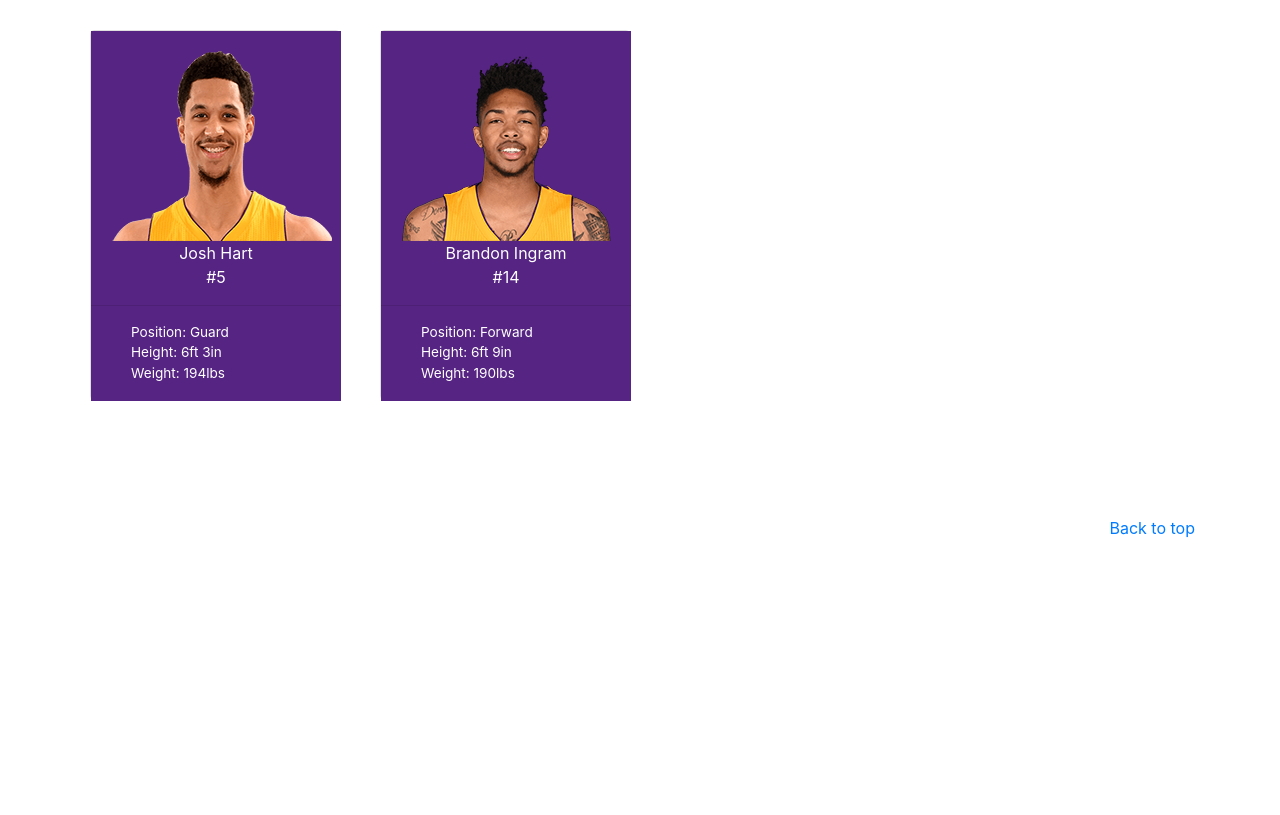
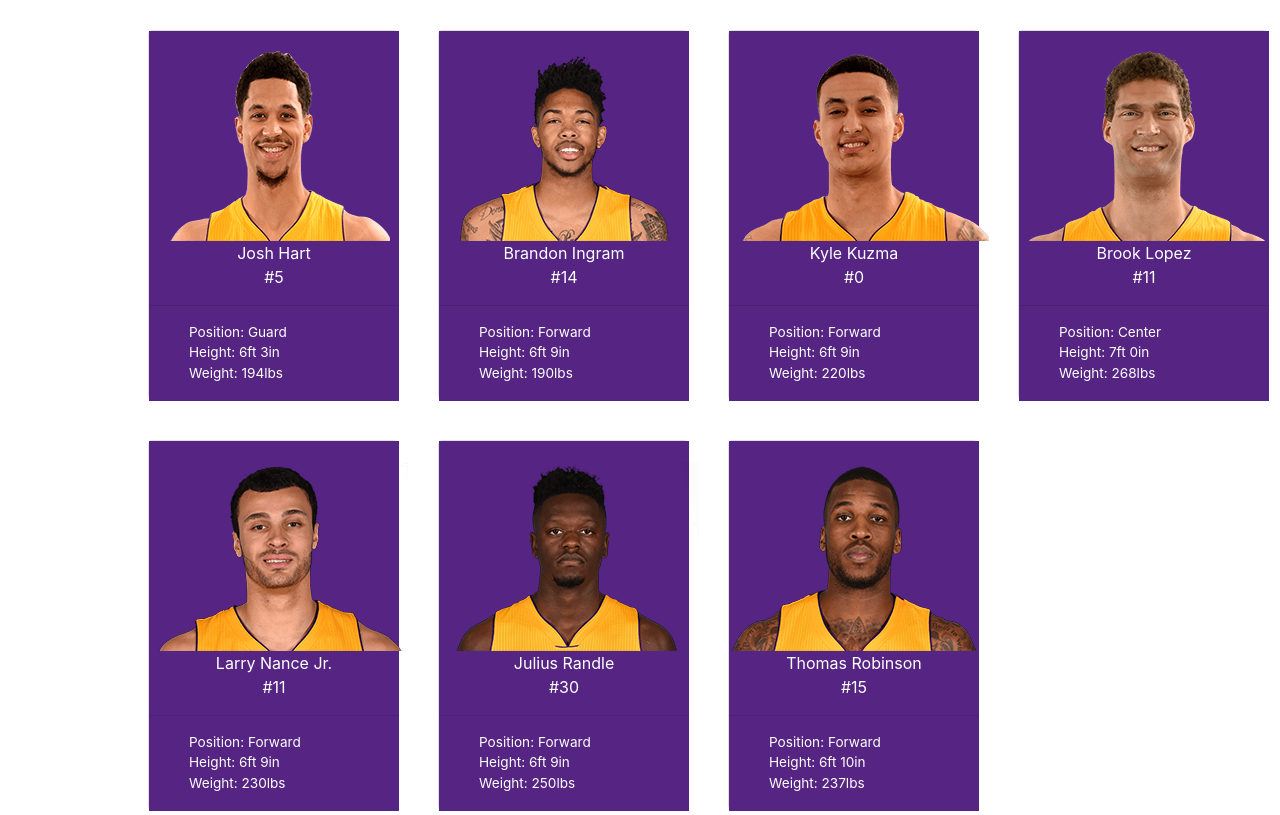
Before and after one commit to vonetta/nba, a plain HTML site: page index.html in a window 1280 px wide. Shown: the part 1340-2155 px from the top of the page. Before the commit the page ends 1904 px from the top, so only its background shows below. Drawn offline with nearby package versions, Linux system fonts and the light colour scheme; a script that the page names is missing.

Commit message:
more nba players html

```diff
--- a/css/style.css
+++ b/css/style.css
@@ -2,7 +2,7 @@
 | General
 -------------------------------------*/
 .row {
-  margin-left: 70px;
+  margin-left: 10%;
 }
 
 ul {
--- a/index.html
+++ b/index.html
@@ -218,6 +218,91 @@
             </div>
           </div>
 
+          <div class="card">
+            <div class="front">
+              <img src="./img/players/kyle.png" alt="Kyle Kuzma">
+              <p>Kyle Kuzma</p>
+              <p>#0</p>
+              <hr>
+              <ul class="card-text text-left">
+                <li>Position: Forward</li>
+                <li>Height: 6ft 9in</li>
+                <li>Weight: 220lbs</li>
+              </ul>
+            </div>
+            <div class="back">
+              <canvas id="kyle"></canvas>
+            </div>
+          </div>
+
+          <div class="card">
+            <div class="front">
+              <img src="./img/players/brook.png" alt="Brook Lopez">
+              <p>Brook Lopez</p>
+              <p>#11</p>
+              <hr>
+              <ul class="card-text text-left">
+                <li>Position: Center</li>
+                <li>Height: 7ft 0in</li>
+                <li>Weight: 268lbs</li>
+              </ul>
+            </div>
+            <div class="back">
+              <canvas id="brook"></canvas>
+            </div>
+          </div>
+
+          <div class="card">
+            <div class="front">
+              <img src="./img/players/larry.png" alt="Larry Nance Jr.">
+              <p>Larry Nance Jr.</p>
+              <p>#11</p>
+              <hr>
+              <ul class="card-text text-left">
+                <li>Position: Forward</li>
+                <li>Height: 6ft 9in</li>
+                <li>Weight: 230lbs</li>
+              </ul>
+            </div>
+            <div class="back">
+              <canvas id="larry"></canvas>
+            </div>
+          </div>
+
+          <div class="card">
+            <div class="front">
+              <img src="./img/players/julius.png" alt="Julius Randle">
+              <p>Julius Randle</p>
+              <p>#30</p>
+              <hr>
+              <ul class="card-text text-left">
+                <li>Position: Forward</li>
+                <li>Height: 6ft 9in</li>
+                <li>Weight: 250lbs</li>
+              </ul>
+            </div>
+            <div class="back">
+              <canvas id="julius"></canvas>
+            </div>
+          </div>
+
+          <div class="card">
+            <div class="front">
+              <img src="./img/players/thomasR.png" alt="Thomas Robinson">
+              <p>Thomas Robinson</p>
+              <p>#15</p>
+              <hr>
+              <ul class="card-text text-left">
+                <li>Position: Forward</li>
+                <li>Height: 6ft 10in</li>
+                <li>Weight: 237lbs</li>
+              </ul>
+            </div>
+            <div class="back">
+              <canvas id="thomasR"></canvas>
+            </div>
+          </div>
+
 
         </div>
 
```
Also changed, not shown: img/players/briante.png (added), img/players/brook.png (added), img/players/julius.png (added), img/players/kyle.png (added), img/players/larry.png (added), img/players/thomasR.png (added).
